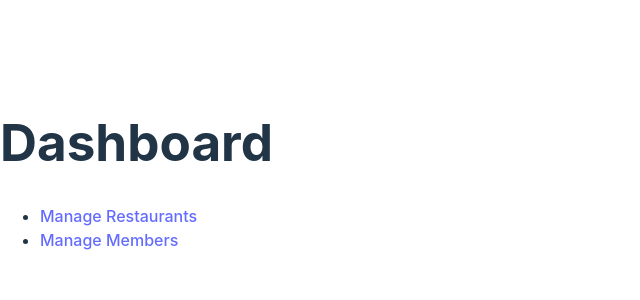
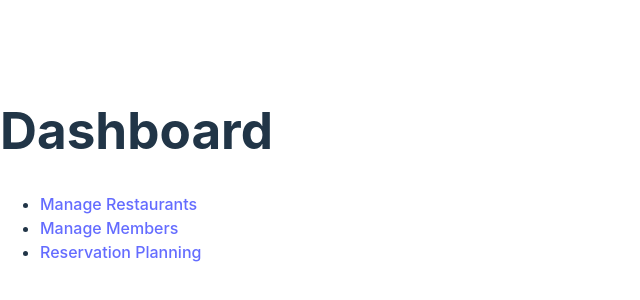
Before and after one commit to eva-razzini/silver-micro, a React (Vite) app in the folder fontend/: page /dashboard in a window 1280 px wide. Shown: the part 226-526 px from the top of the page, without its empty margins (0-640 px from the left). Built offline with nearby package versions, Linux system fonts and the light colour scheme.

Commit message:
update route for dashboard

```diff
--- a/fontend/src/App.jsx
+++ b/fontend/src/App.jsx
@@ -1,12 +1,13 @@
 import React from 'react';
 import { BrowserRouter as Router, Route, Routes } from 'react-router-dom';
-import LoginForm from './components/login/LoginForm';
-import SignupForm from './components/signup/SignupForm';
+import LoginForm from './components/Login/LoginForm';
+import SignupForm from './components/Signup/SignupForm';
 import RestaurantList from './components/Restaurant/Restaurant';
 import Dashboard from './components/Dashboard/Dashboard';
 import MemberManagement from './components/Dashboard/MemberManagement';
 import PartnerManagement from './components/Dashboard/PartnerManagement';
 import ReservationPlanning from './components/Dashboard/Planning';
+import UserReservations from './components/Reservation/ReservationForm';
 import './App.css';
 
 const App = () => {
@@ -21,6 +22,7 @@
           <Route path="/membermanagement" element={<MemberManagement />} />
           <Route path="/partnermanagement" element={<PartnerManagement  />} />
           <Route path="/reservationplanning" element={<ReservationPlanning  />} />
+          <Route path="/userreservations" element={<UserReservations  />} />
           {/* Ajoutez d'autres routes ici si nécessaire */}
         </Routes>
       </div>
--- a/fontend/src/components/Dashboard/Dashboard.jsx
+++ b/fontend/src/components/Dashboard/Dashboard.jsx
@@ -10,6 +10,7 @@
         <ul>
           <li><Link to="/partnermanagement">Manage Restaurants</Link></li>
           <li><Link to="/membermanagement">Manage Members</Link></li>
+          <li><Link to="/reservationplanning">Reservation Planning</Link></li>
         </ul>
       </nav>
     </div>
--- a/fontend/src/components/Restaurant/Restaurant.jsx
+++ b/fontend/src/components/Restaurant/Restaurant.jsx
@@ -1,6 +1,6 @@
 import React, { useState, useEffect } from 'react';
 import axios from 'axios';
-import ReservationForm from '../reservation/ReservationForm'
+import ReservationForm from '../Reservation/ReservationForm'
 
 const RestaurantList = () => {
   const [restaurants, setRestaurants] = useState([]);
```
